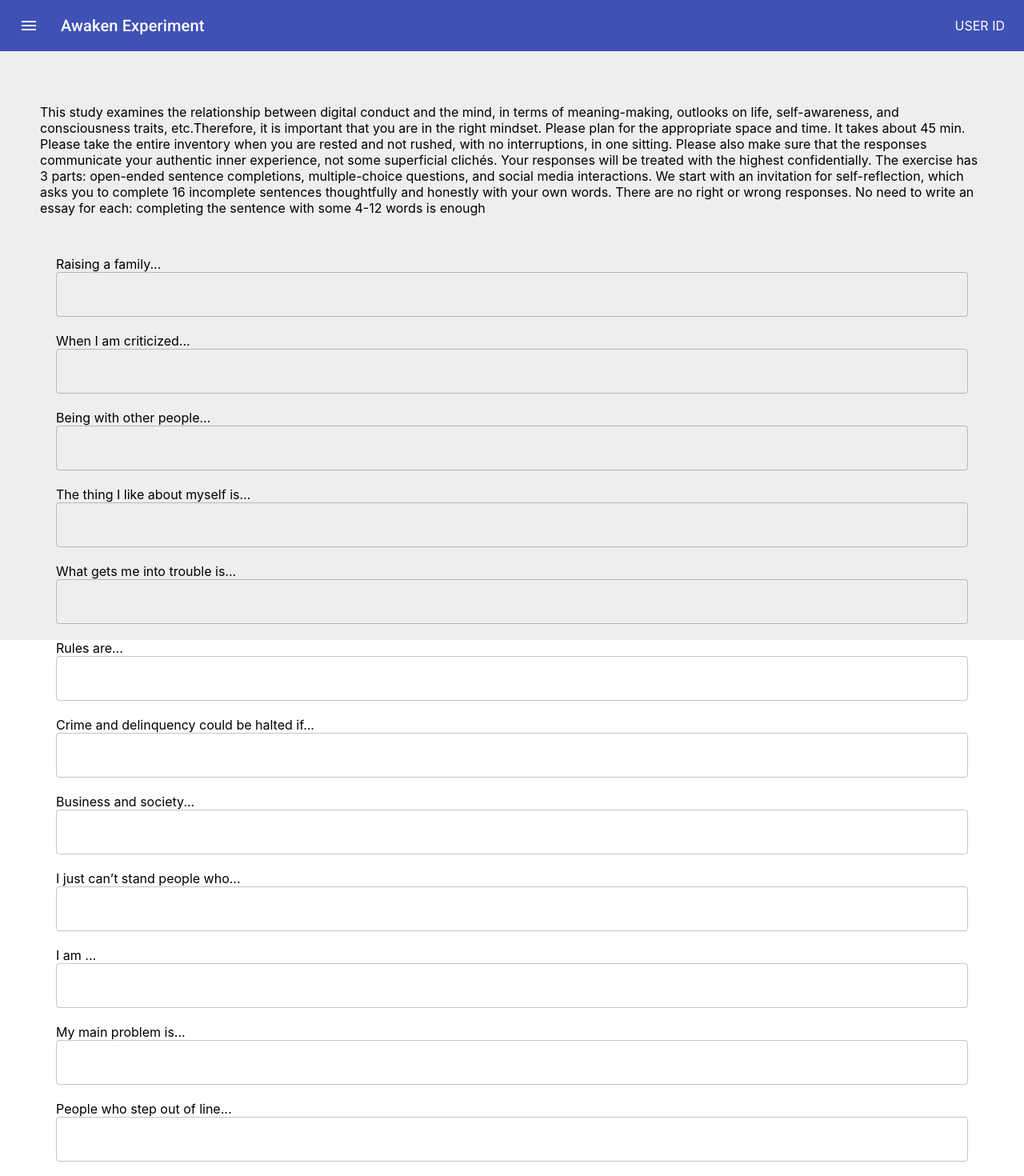
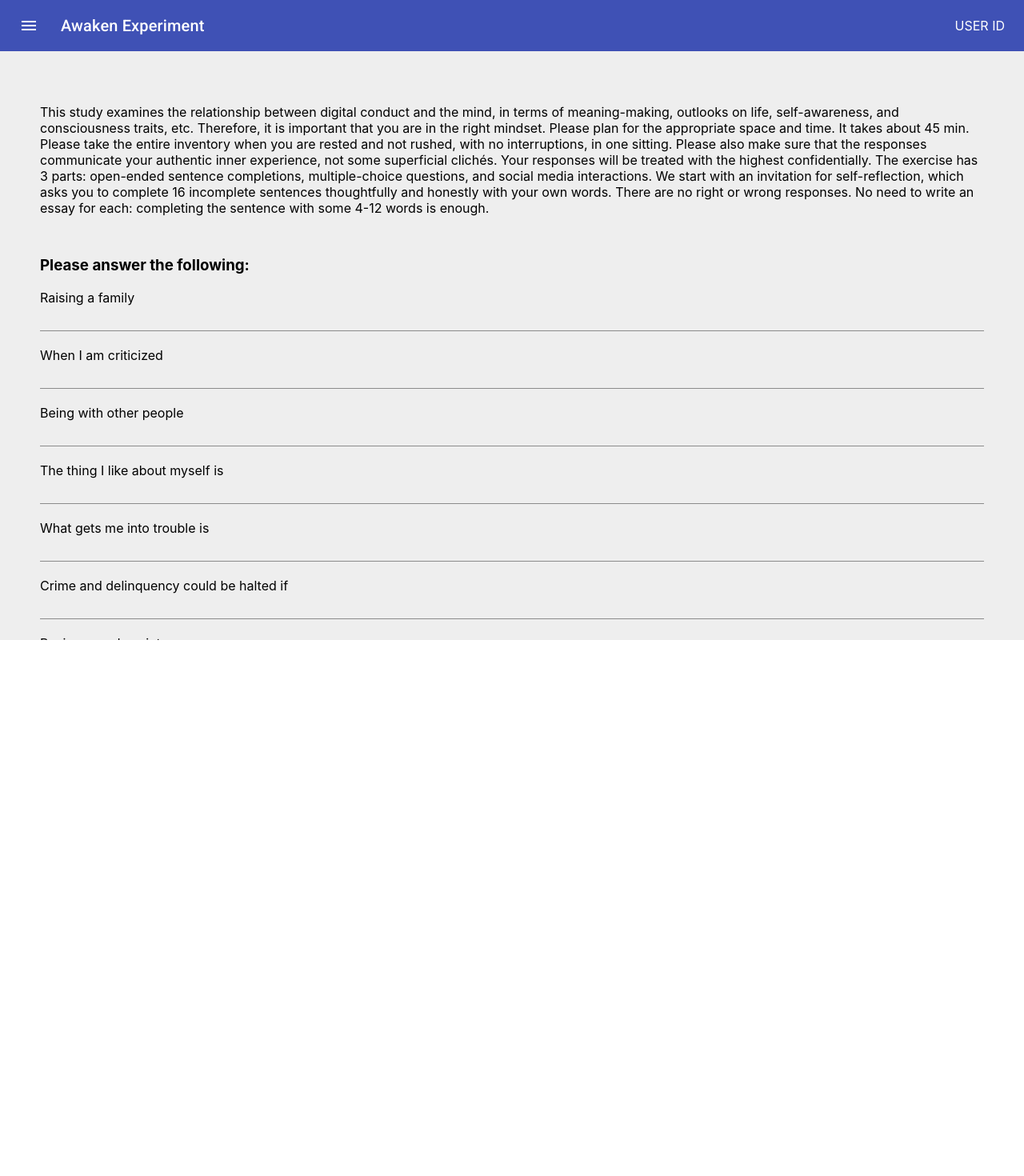
Before and after one commit to athakur36/AwakenExperiment, a React (Create React App) app: page /survey in a window 1280 px wide. Shown: the top 1470 px of the page at 80% size. After the commit the page ends 800 px from the top, so only its background shows below. Built offline with nearby package versions, Linux system fonts and the light colour scheme.

Commit message:
formatting fixes etc.

```diff
--- a/src/App.jsx
+++ b/src/App.jsx
@@ -14,6 +14,7 @@ const useStyles = makeStyles({
     alignItems: 'center',
     justifyContent: 'center',
     backgroundColor: '#eeeeee',
+    overflowY: 'auto',
   },
 });
 
--- a/src/components/login.component.jsx
+++ b/src/components/login.component.jsx
@@ -48,7 +48,7 @@ const Login = ({ history, match }) => {
     if (isUserValid) {
       //set global user & navigate to Survey Page
 
-      history.push(`/survey/${userId}`);
+            history.push(`/survey/${userId}`);
     } else {
       //display error to the user
     }
--- /dev/null
+++ b/src/components/qna.component.jsx
@@ -0,0 +1,22 @@
+import React from 'react';
+import { makeStyles } from '@material-ui/core/styles';
+import { Button, TextField, Card, CardContent } from '@material-ui/core';
+
+const useStyles = makeStyles((theme) => ({
+  qnaRoot: {
+    marginBottom: '20px',
+  },
+}));
+
+const QNA = ({ label }) => {
+  const classes = useStyles();
+
+  return (
+    <div className={classes.qnaRoot}>
+      <label>{label}</label>
+      <TextField fullWidth />
+    </div>
+  );
+};
+
+export default QNA;
--- /dev/null
+++ b/src/components/qsct.component.jsx
@@ -0,0 +1,37 @@
+import React from 'react';
+import { makeStyles } from '@material-ui/core/styles';
+import { Button } from '@material-ui/core';
+import QNA from './qna.component';
+import * as Colors from '../constants/colors';
+
+const useStyles = makeStyles({
+  root: {},
+  intro: {
+    marginBottom: '50px',
+  },
+  submit: {
+    marginTop: '50px',
+    marginBottom: '150px',
+  },
+});
+
+const QSct = ({ questData }) => {
+  const classes = useStyles();
+
+  return (
+    <div className={classes.root}>
+      <p className={classes.intro}>{questData.intro}</p>
+      <h3>Please answer the following:</h3>
+      <form>
+        {questData.questions.map((question) => (
+          <QNA label={question} />
+        ))}
+      </form>
+      <Button className={classes.submit} color='primary' variant='contained'>
+        Submit and Proceed
+      </Button>
+    </div>
+  );
+};
+
+export default QSct;
--- a/src/pages/surveyPage.component.jsx
+++ b/src/pages/surveyPage.component.jsx
@@ -1,7 +1,7 @@
 import React from 'react';
 import { makeStyles } from '@material-ui/core/styles';
 import { withRouter } from 'react-router-dom';
-import Sct from "../components/SCT_questionnaire"
+import QSct from '../components/qsct.component';
 
 const useStyles = makeStyles({
   surveyRoot: {
@@ -11,38 +11,45 @@ const useStyles = makeStyles({
     padding: '50px',
   },
 });
-// put all the survey questions here in the form of dictionary
-// these dictionary objects are passed as props to corrosponding component rendering the questionnaire
-// SCTquestdata are the questionnaire to assess IV: ego development level
-const SCTquestdata = {
-  intro : 'This study examines the relationship between digital conduct and the mind, in terms of meaning-making, outlooks on life, self-awareness, and consciousness traits, etc.Therefore, it is important that you are in the right mindset. Please plan for the appropriate space and time. It takes about 45 min. Please take the entire inventory when you are rested and not rushed, with no interruptions, in one sitting. Please also make sure that the responses communicate your authentic inner experience, not some superficial clichés. Your responses will be treated with the highest confidentially. The exercise has 3 parts: open-ended sentence completions, multiple-choice questions, and social media interactions. We start with an invitation for self-reflection, which asks you to complete 16 incomplete sentences thoughtfully and honestly with your own words. There are no right or wrong responses. No need to write an essay for each: completing the sentence with some 4-12 words is enough' ,
-  questions : ['Raising a family...',
-                      'When I am criticized...',
-                      'Being with other people...',
-                      'The thing I like about myself is...',
-                      'What gets me into trouble is...',
-                      'Rules are...',
-                      'Crime and delinquency could be halted if...',
-                      'Business and society...',
-                      'I just can’t stand people who...',
-                      'I am ...',
-                      'My main problem is...',
-                      'People who step out of line...',
-                      'A partner has the right to...',
-                      'If I were in charge...',
-                      'Technology...',
-                      'My conscience bothers me if...'
-                  ]
-              }
 
+const questData = {
+  intro: `This study examines the relationship between digital conduct and the
+  mind, in terms of meaning-making, outlooks on life, self-awareness, and
+  consciousness traits, etc. Therefore, it is important that you are in the right mindset. Please
+  plan for the appropriate space and time. It takes about 45 min. Please
+  take the entire inventory when you are rested and not rushed, with no
+  interruptions, in one sitting. Please also make sure that the responses
+  communicate your authentic inner experience, not some superficial
+  clichés. Your responses will be treated with the highest confidentially.  The exercise has 3 parts: open-ended sentence completions,
+  multiple-choice questions, and social media interactions. We start with an invitation for self-reflection, which asks you to
+  complete 16 incomplete sentences thoughtfully and honestly with your own
+  words. There are no right or wrong responses. No need to write an essay
+  for each: completing the sentence with some 4-12 words is enough.`,
+  questions: [
+    'Raising a family',
+    'When I am criticized',
+    'Being with other people',
+    'The thing I like about myself is',
+    'What gets me into trouble is',
+    'Crime and delinquency could be halted if',
+    'Business and society',
+    'Rules are',
+    'I just can’t stand people who',
+    'My main problem is',
+    'People who step out of line',
+    'A partner has the right to...',
+    'If I were in charge',
+    'Technology',
+    'My conscience bothers me if',
+  ],
+};
 
-// passing the survey question dictionary object to the coponent for rendering
 const SurveyPage = ({ match }) => {
   const classes = useStyles();
 
   return (
-    <div className= {classes.surveyRoot}>
-      <Sct SCTquestdata = {SCTquestdata} />
+    <div className={classes.surveyRoot}>
+      <QSct questData={questData} />
     </div>
   );
 };
```
